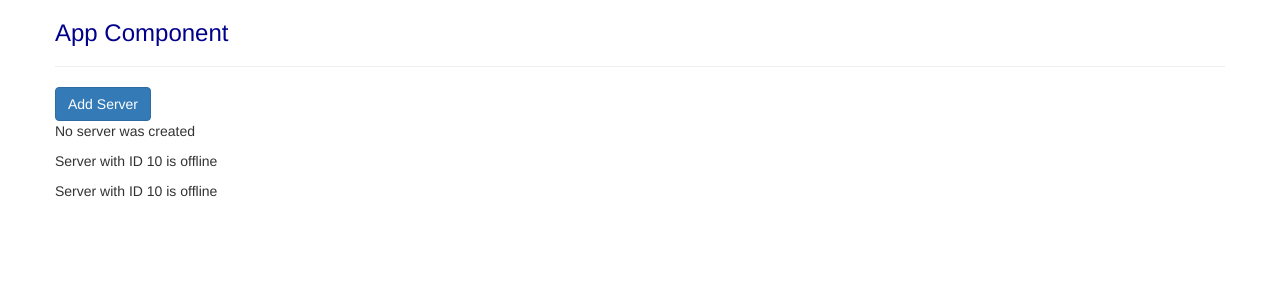
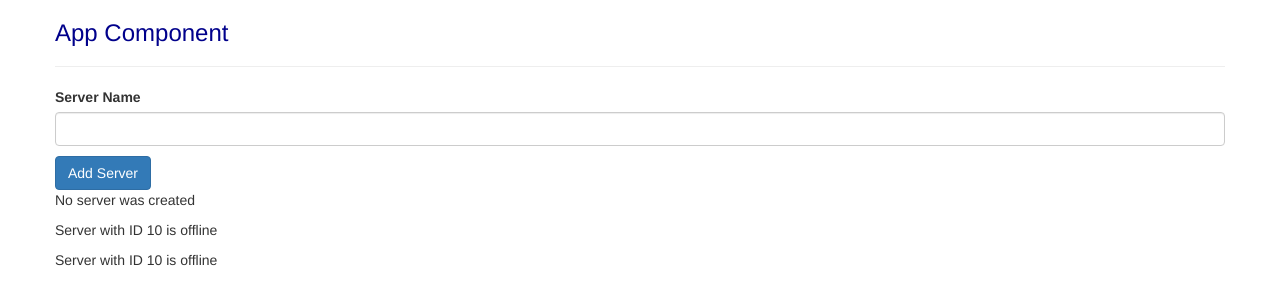
Before and after one commit to nsrchemie/ng4_tut, an Angular app: page / in a window 1280 px wide. Shown: the top 304 px of the page. Built offline with nearby package versions, Linux system fonts and the light colour scheme.

Commit message:
passing and returning event related data

```diff
--- a/src/app/servers/servers.component.html
+++ b/src/app/servers/servers.component.html
@@ -1,3 +1,9 @@
+<label>Server Name</label>
+<input
+  type="text"
+  class="form-control"
+  (input)="onUpdateServerName($event)">
+<p>{{ serverName }}</p>
 <button class="btn btn-primary"
 [disabled]="!allowNewServer"
 (click)="onCreateServer()"> 	Add Server</button>
--- a/src/app/servers/servers.component.ts
+++ b/src/app/servers/servers.component.ts
@@ -8,6 +8,7 @@
 export class ServersComponent implements OnInit {
 allowNewServer= false;
 serverCreationStatus = 'No server was created';
+serverName = '';
 
   constructor() {
    setTimeout(()=> {
@@ -21,4 +22,8 @@
   onCreateServer() {
    this.serverCreationStatus = 'Server was created';
   }
+
+  onUpdateServerName(event: Event) {
+   this.serverName =(<HTMLInputElement>event.target).value;
+  }
 }
```
